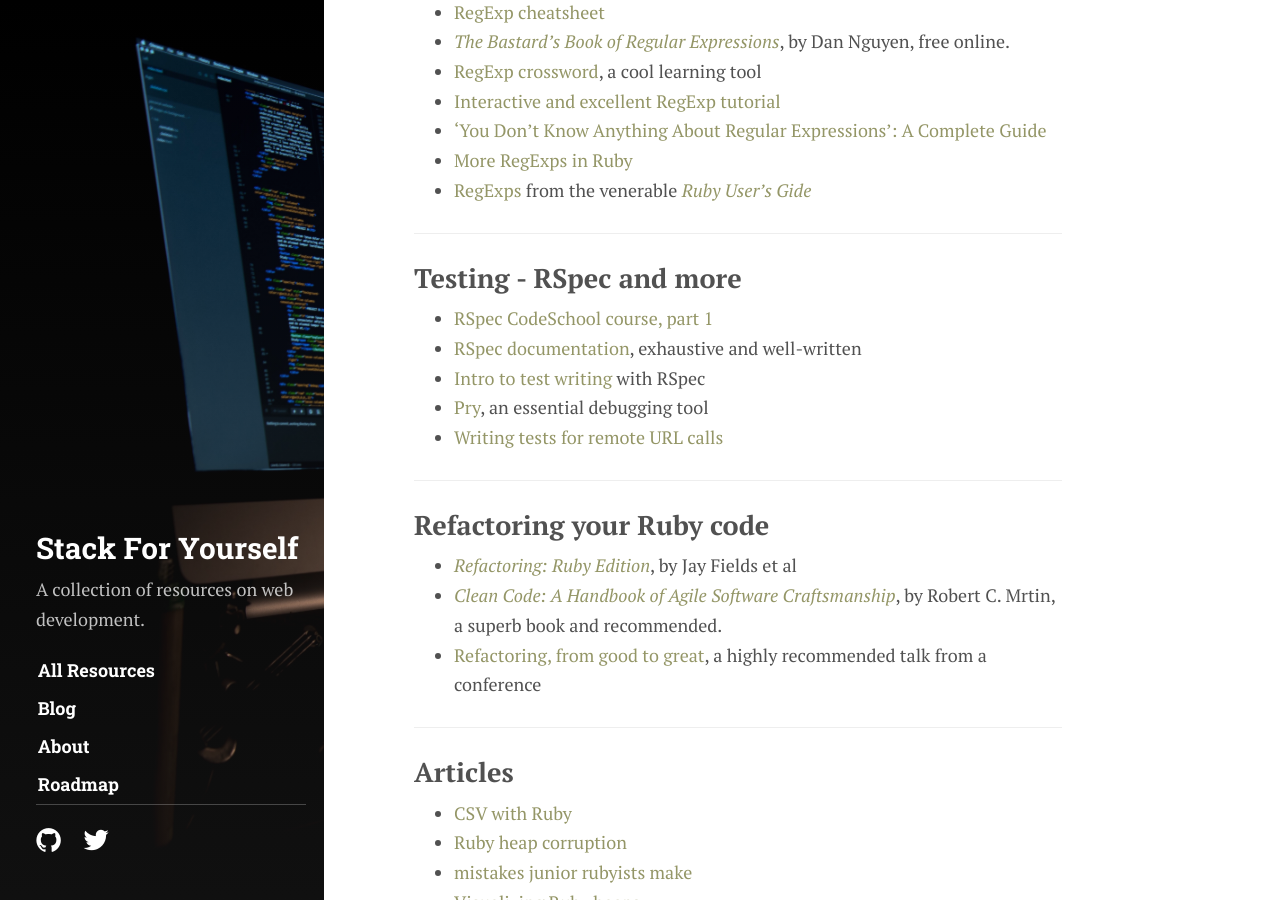
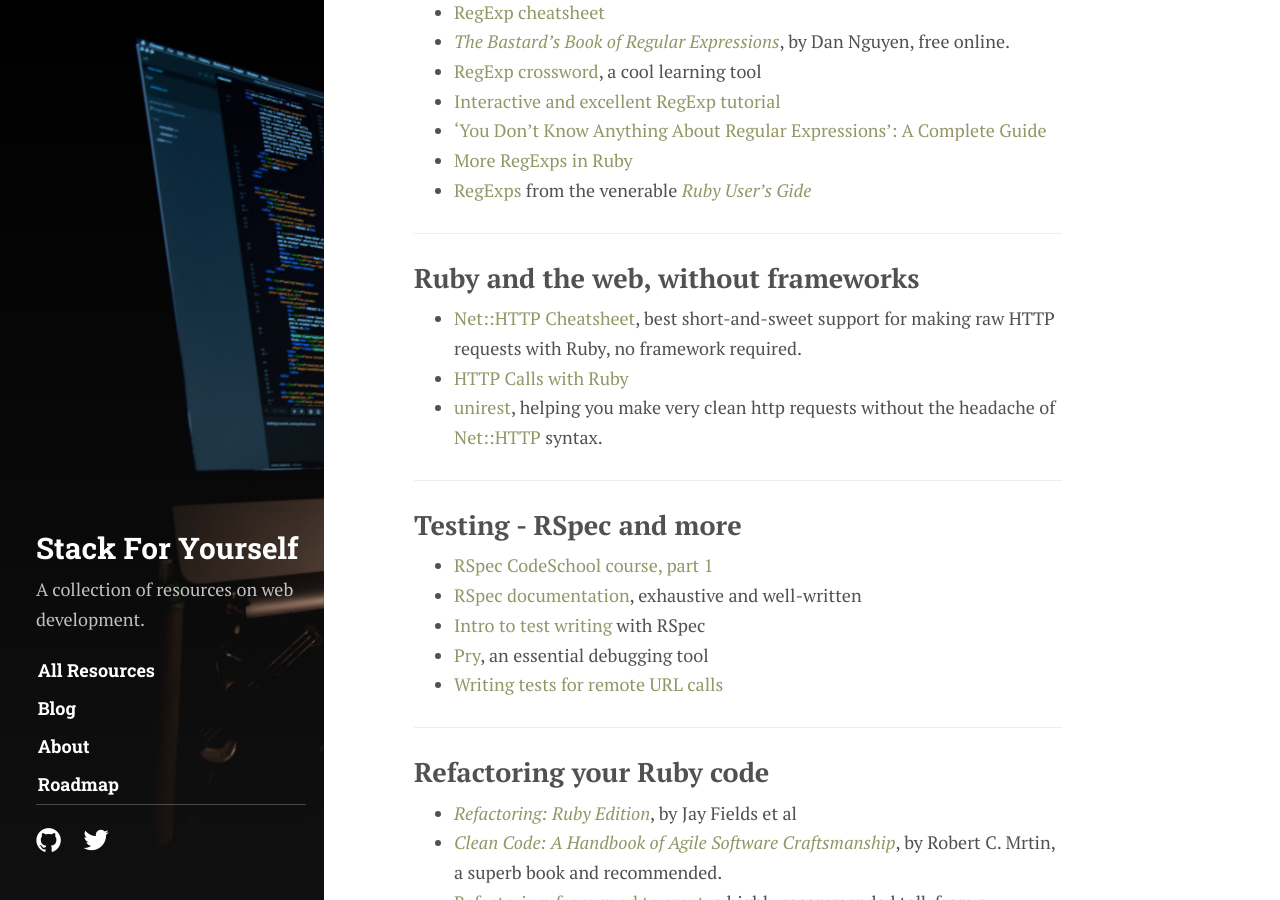
Before and after one commit to mindplace/stack-for-yourself, a Jekyll site: the page built from _posts/2016-07-01-ruby-overview.md, in a window 1280 px wide and 900 px high, scrolled down 1528 px. Built offline with Jekyll 4.4.1, drawn with Linux system fonts in a browser that asks for light colours; some web fonts are replaced; comment, search, counter and statistics services are not loaded.

Commit message:
add content for http calls w ruby

```diff
--- a/_posts/2016-07-01-ruby-overview.md
+++ b/_posts/2016-07-01-ruby-overview.md
@@ -51,6 +51,13 @@
 
 <hr>
 
+## Ruby and the web, without frameworks
+
+* [Net::HTTP Cheatsheet](http://www.rubyinside.com/nethttp-cheat-sheet-2940.html), best short-and-sweet support for making raw HTTP requests with Ruby, no framework required.
+* [HTTP Calls with Ruby](https://blog.codeship.com/http-calls-ruby/?utm_source=rubyweekly&utm_medium=email)
+* [unirest](http://unirest.io/ruby), helping you make very clean http requests without the headache of [Net::HTTP](http://ruby-doc.org/stdlib-2.3.1/libdoc/net/http/rdoc/Net/HTTP.html) syntax.
+<hr>
+
 ## Testing - RSpec and more
 * [RSpec CodeSchool course, part 1](http://rspec.codeschool.com/levels/1)
 * [RSpec documentation](https://www.relishapp.com/rspec/rspec-expectations/docs/built-in-matchers), exhaustive and well-written
```
Also changed, not shown: _posts/2016-07-01-ruby-gems.md (+1 -0 lines), _posts/2016-09-01-algorithms-uncategorized.md (+1 -0 lines).
